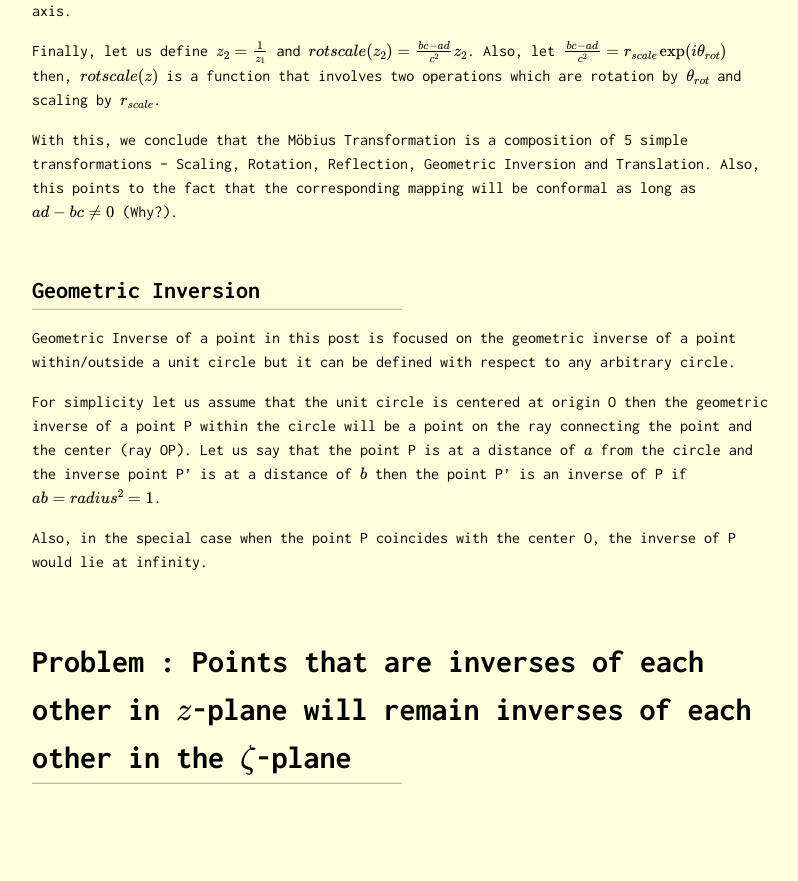
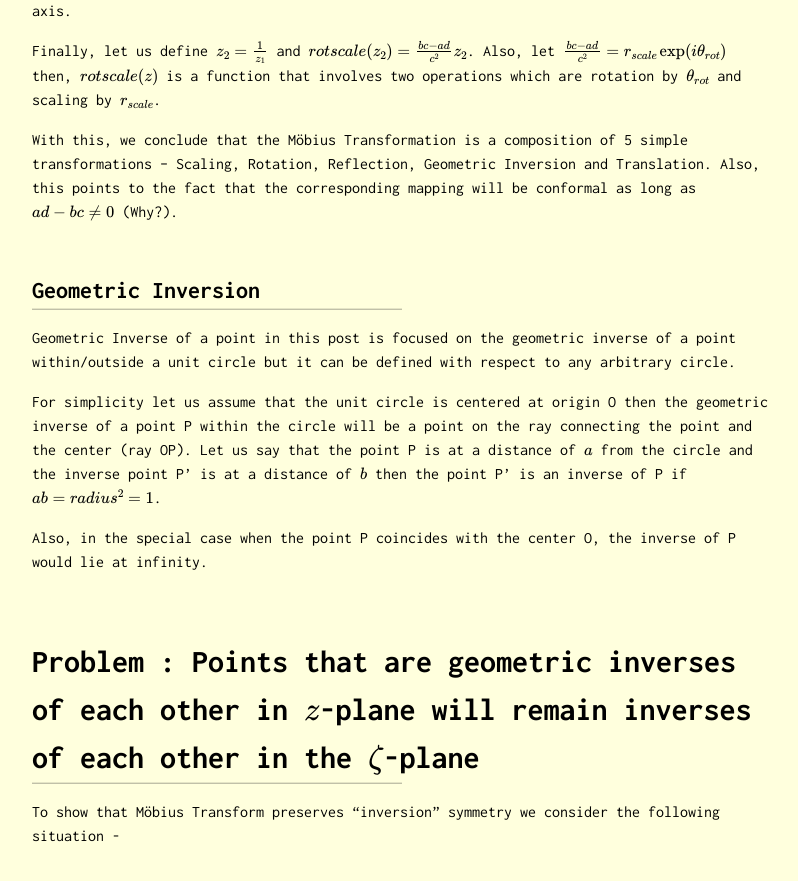
Before and after one commit to Oscuro-Phoenix/math-for-fun, a Jekyll site: the page built from _posts/2022-02-03-Problem-25.md, in a window 1280 px wide and 900 px high, scrolled down 1291 px. Shown: the top 881 px of the window, without its empty margins (238-1036 px from the left). Built offline with Jekyll 4.4.1, drawn with Linux system fonts in a browser that asks for light colours; formulas are drawn with MathJax 3; before the commit the page ends 2127 px from its top, so only the background shows below that.

Commit message:
Update 2022-02-03-Problem-25.md

```diff
--- a/_posts/2022-02-03-Problem-25.md
+++ b/_posts/2022-02-03-Problem-25.md
@@ -51,4 +51,6 @@
 
 Also, in the special case when the point P coincides with the center O, the inverse of P would lie at infinity.
 
-# Problem : Points that are inverses of each other in $$z$$-plane will remain inverses of each other in the $$\zeta$$-plane
+# Problem : Points that are geometric inverses of each other in $$z$$-plane will remain inverses of each other in the $$\zeta$$-plane
+
+To show that Möbius Transform preserves "inversion" symmetry we consider the following situation -
```
